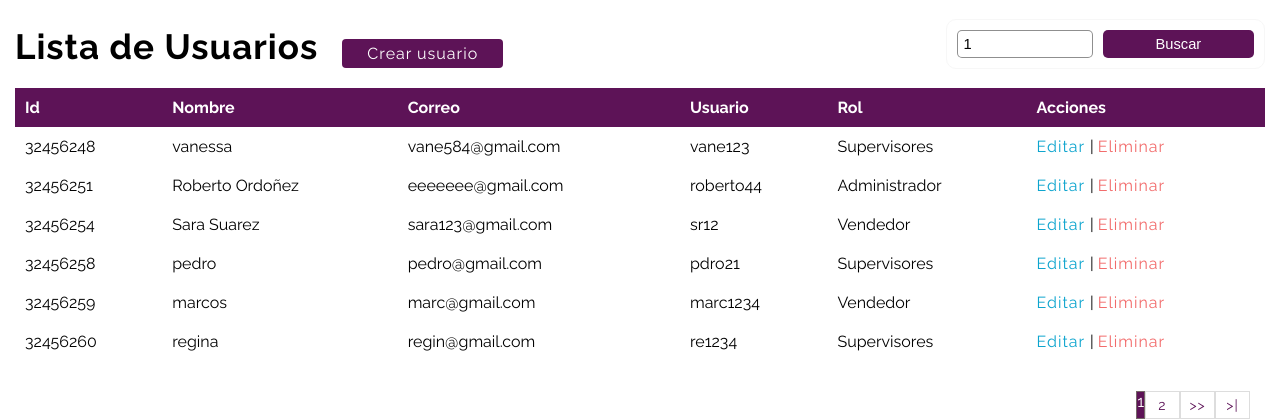
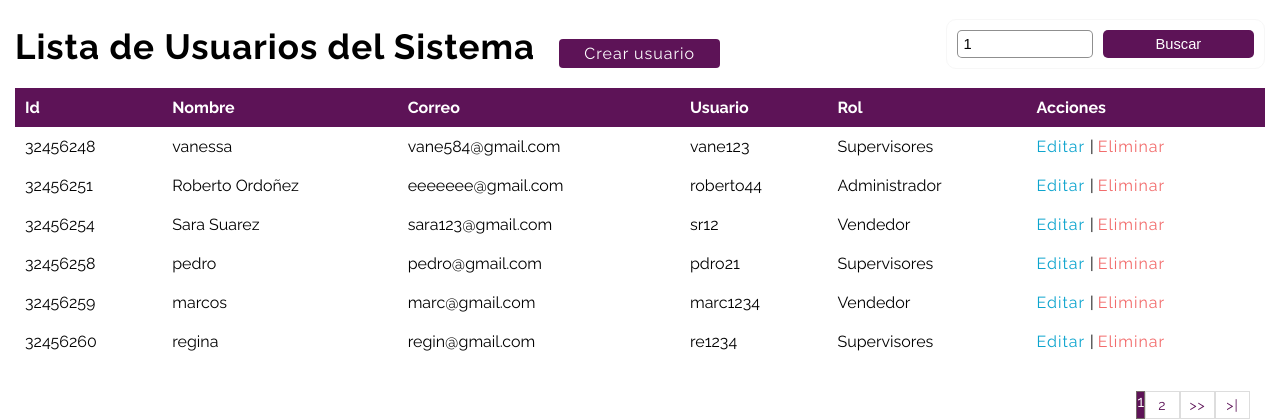
Before and after one commit to 3207554419/proyecto, a PHP site: page /buscar_usuario.php?busqueda=1 in a window 1280 px wide. Shown: the part 106-526 px from the top of the page. Run offline with PHP 8.4, Linux system fonts and the light colour scheme; a user stored in the database is signed in; data comes from the database, SQL or seed files in the repository.

Commit message:
Prueba Commit Yoanis

```diff
--- a/sistema/buscar_usuario.php
+++ b/sistema/buscar_usuario.php
@@ -27,7 +27,7 @@
 
         ?>
 
-    <h1>Lista de Usuarios</h1>
+    <h1>Lista de Usuarios del Sistema</h1>
     <a href="registro_usuario.php" class="btn_new">Crear usuario</a>
 
     <form action="buscar_usuario.php" method="get" class="form_search">
```
